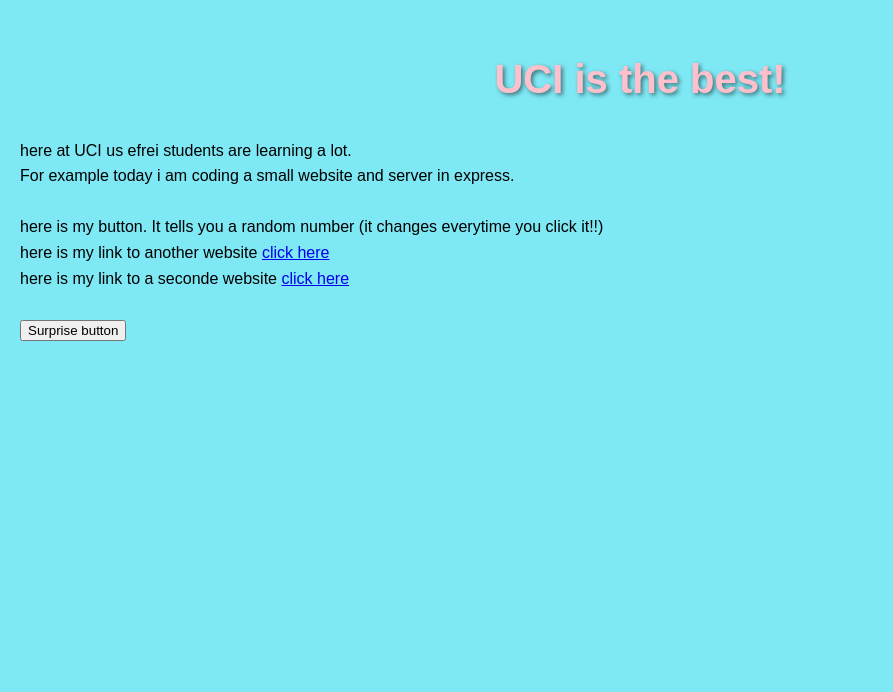
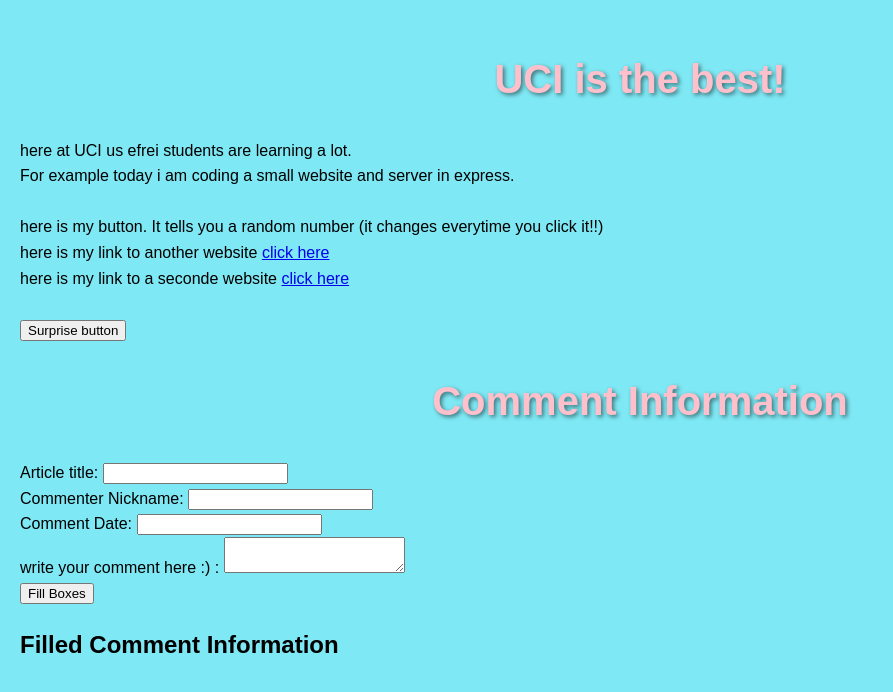
Before and after one commit to leannaxx/assignment4, a website: page public/index.html in a window 1280 px wide. Shown: the whole page, without its empty margins (0-893 px from the left). Drawn offline with Linux system fonts and the light colour scheme.

Commit message:
added debug

```diff
--- a/public/index.html
+++ b/public/index.html
@@ -19,6 +19,28 @@
     <br>
     <button id="surprise">Surprise button</button>
     <div id="response"></div>
+
+    <h1>Comment Information</h1>
+    <form id="commentForm">
+
+        <label for="articleID">Article title:</label>
+        <input type="text" id="articleID" name="articleID"><br>
+
+        <label for="commenterNickname">Commenter Nickname:</label>
+        <input type="text" id="commenterNickname" name="commenterNickname"><br>
+
+        <label for="commentDate">Comment Date:</label>
+        <input type="text" id="commentDate" name="commentDate"><br>
+
+        <label for="commentText">write your comment here :) :</label>
+        <textarea id="commentText" name="commentText"></textarea><br>
+
+        <button type="button" onclick="fillBoxes()">Fill Boxes</button>
+    </form>
+
+    <h2>Filled Comment Information</h2>
+    <div id="filledInfo"></div>
+
     <script src="script.js"></script>
 </body>
 </html>
--- a/public/script.js
+++ b/public/script.js
@@ -14,3 +14,75 @@
             });
     });
 });
+
+commentNumber = 2;
+function fillBoxes() {
+    commentNumber = +1;
+    const commentID = commentNumber;
+    const articleID = document.getElementById('articleID').value;
+    const commenterNickname = document.getElementById('commenterNickname').value;
+    const commentDate = document.getElementById('commentDate').value;
+    const commentText = document.getElementById('commentText').value;
+
+    const commentInfo = {
+        CommentID: commentID,
+        ArticleID: articleID,
+        CommenterNickname: commenterNickname,
+        CommentDate: commentDate,
+        CommentText: commentText
+    };
+    console.log("22222");
+    document.getElementById('filledInfo').innerHTML = JSON.stringify(commentInfo, null, 2);
+
+    fetch('/api/createComment', {
+        method: 'POST',
+        headers: {
+            'Content-Type': 'application/json',
+        },
+        body: JSON.stringify(commentData),
+    })
+    .then(response => response.json())
+    .then(newComment => {
+        document.getElementById('filledInfo').innerHTML = JSON.stringify(newComment, null, 2);
+    })
+    .catch(error => {
+        console.error('Error inserting comment:', error);
+        alert('Failed to insert comment. Please try again.');
+    });
+}
+/*
+function searchFighter() {
+    const searchTerm = document.getElementById('nickname').value;
+    fetch(`/api/searchFighter?nickname=${encodeURIComponent(searchTerm)}`)
+        .then(response => response.json())
+        .then(data => {
+            displaySearchResults(data);
+        })
+        .catch(error => {
+            console.error('Error searching for fighter:', error);
+            alert('Failed to perform search. Please try again.');
+        });
+
+}
+
+function displaySearchResults(results) {
+    const searchResultsContainer = document.getElementById('searchResults');
+    searchResultsContainer.innerHTML = '';
+
+    if (results.length === 0) {
+        searchResultsContainer.textContent = 'No results found.';
+        return;
+    }
+
+    const resultList = document.createElement('ul');
+    resultList.className = 'fighters';
+
+    results.forEach(fighter => {
+        const listItem = document.createElement('li');
+        listItem.textContent = `Fighter ID: ${fighter.FighterID}, First Name: ${fighter.FirstName}, Last Name: ${fighter.LastName}, Nickname: ${fighter.Nickname}, Weight Class: ${fighter.WeightClass}, Country: ${fighter.Country}, Event ID: ${fighter.EventID}`;
+        resultList.appendChild(listItem);
+    });
+
+    searchResultsContainer.appendChild(resultList);
+}
+*/
```
Also changed, not shown: app.js (+39 -0 lines), knex.js (+3 -14 lines), package.json (+10 -2 lines), 1 other file.
